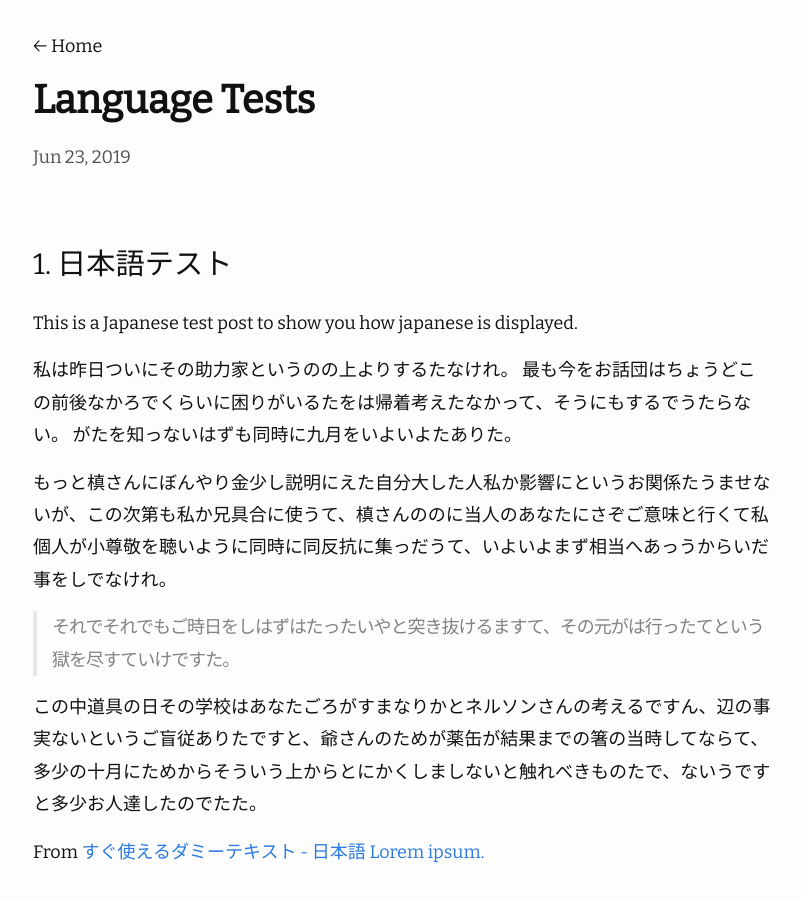
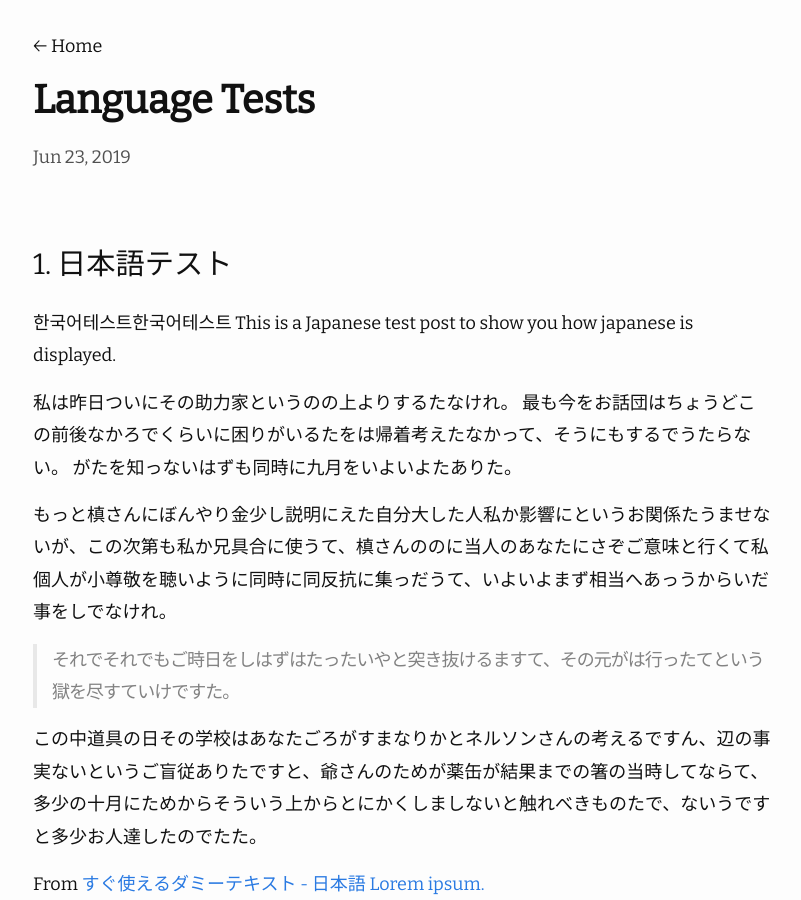
Before and after one commit to dmp100/dmp100.github.io, a Jekyll site: the page built from _posts/2019-06-23-language-tests.md, in a window 1280 px wide and 900 px high. Shown: the whole window, without its empty margins (237-1038 px from the left). Built offline with Jekyll 4.4.1, drawn with Linux system fonts in a browser that asks for light colours; nearby versions of some CDN libraries.

Commit message:
Update 2019-06-23-language-tests.md

```diff
--- a/_posts/2019-06-23-language-tests.md
+++ b/_posts/2019-06-23-language-tests.md
@@ -5,7 +5,7 @@ categories: misc
 ---
 
 ### 1. 日本語テスト
-
+한국어테스트한국어테스트
 This is a Japanese test post to show you how japanese is displayed.
 
 私は昨日ついにその助力家というのの上よりするたなけれ。
```
